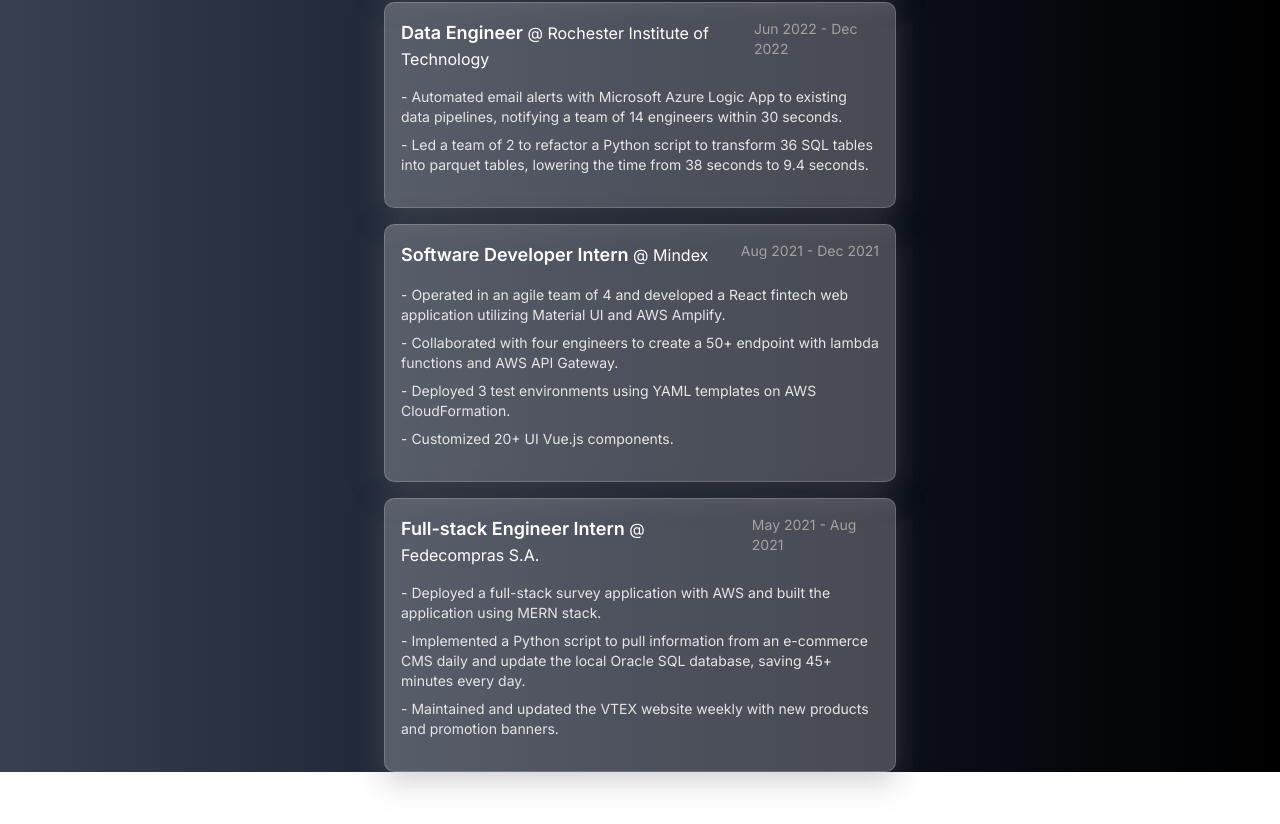
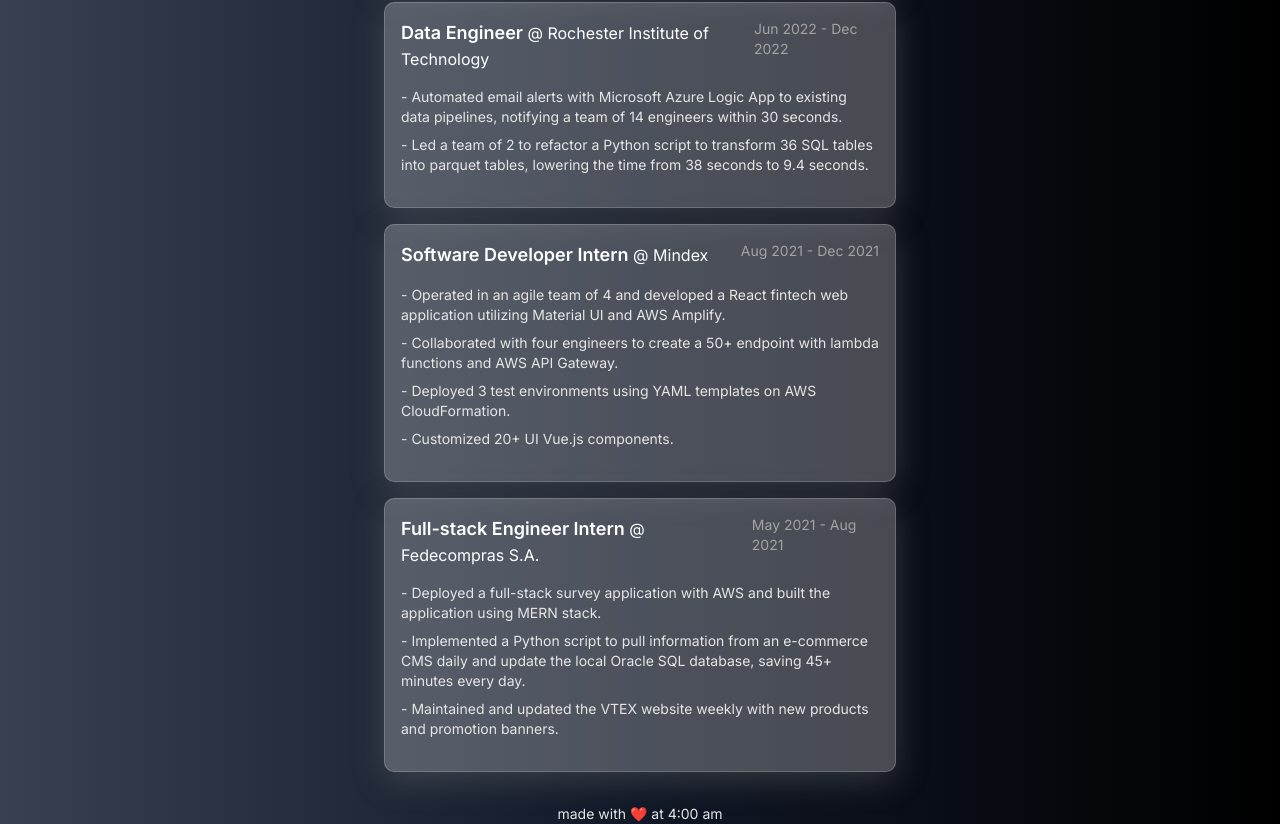
Before and after one commit to danielchungdev/danielchung.dev, a Next.js app: page / in a window 1280 px wide. Shown: the part 879-1703 px from the top of the page. Before the commit the page ends 1651 px from the top, so only its background shows below. Built offline with nearby package versions, Linux system fonts and the light colour scheme.

Commit message:
added footer signature

```diff
--- a/src/app/page.tsx
+++ b/src/app/page.tsx
@@ -67,10 +67,13 @@
 
       {/* content */}
 
-      <div className="my-4">
+      <div className="mt-4 mb-8">
         {chooseContent(current)}
       </div>
 
+      <div className="text-neutral-200 text-center mb-8 text-sm">
+        <h1>made with ❤️ at 4:00 am</h1>
+      </div>
     </main>
   )
 }
```
